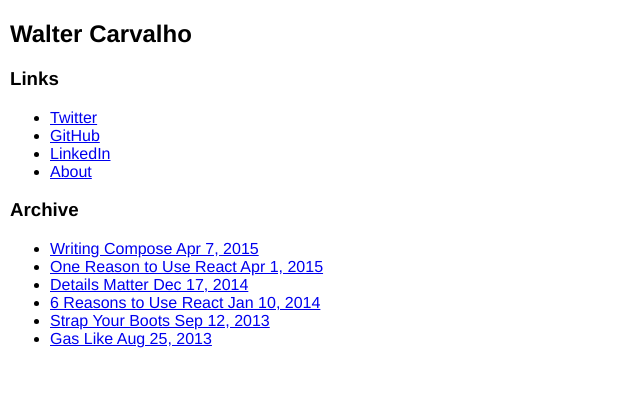
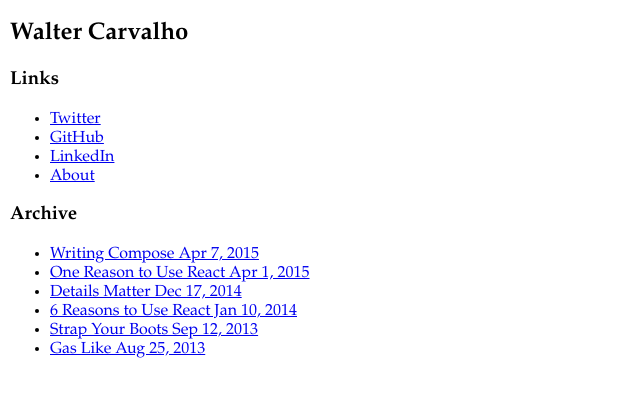
Before and after one commit to waltfy/waltfy.github.io, a Jekyll site: the page built from index.html, in a window 1280 px wide. Shown: the top 397 px of the page, without its empty margins (0-640 px from the left). Built offline with Jekyll 4.4.1, drawn with Linux system fonts in a browser that asks for light colours.

Commit message:
Update _base.scss

```diff
--- a/_sass/_base.scss
+++ b/_sass/_base.scss
@@ -6,7 +6,7 @@
 body {
   padding: 0;
   margin: 0 10px;
-  font-family: helvetica, arial;
+  font-family: et-book, Palatino, "Palatino Linotype", "Palatino LT STD", "Book Antiqua", Georgia, serif;
 }
 
 .content {
```
